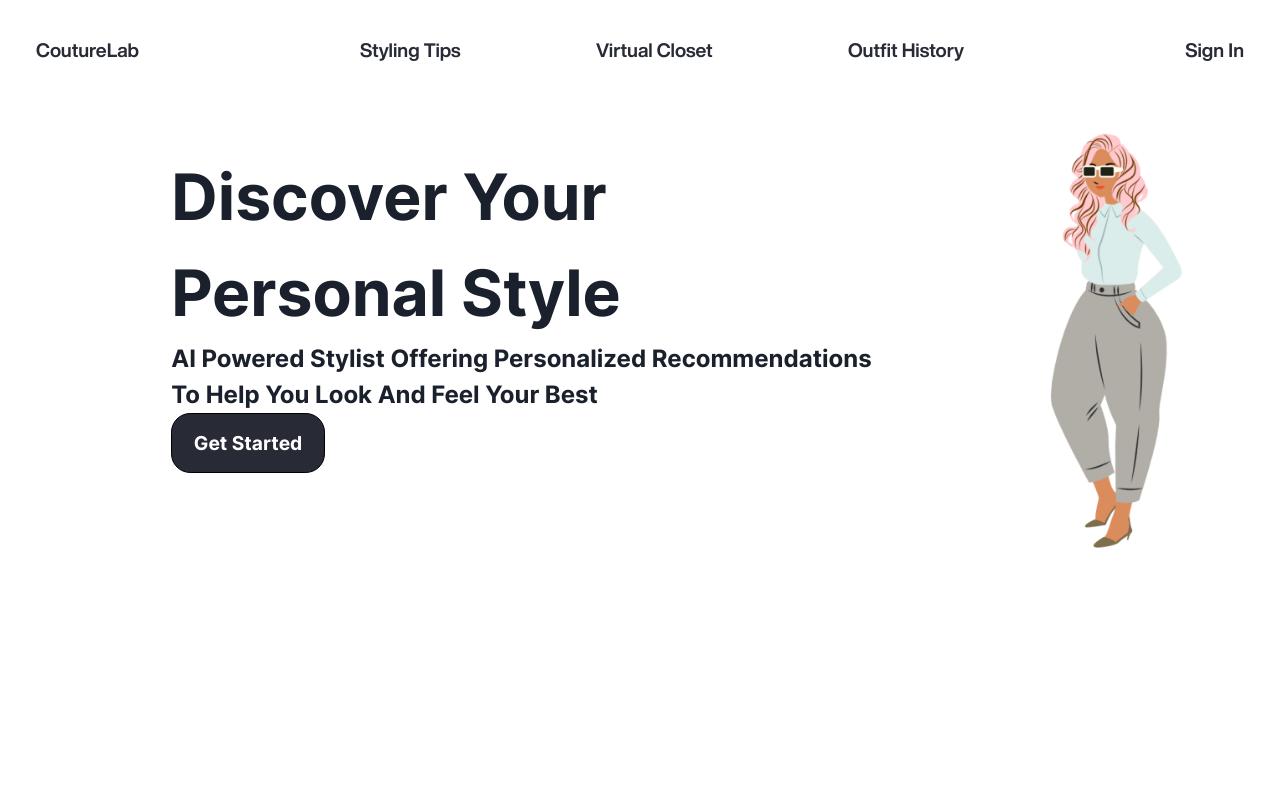
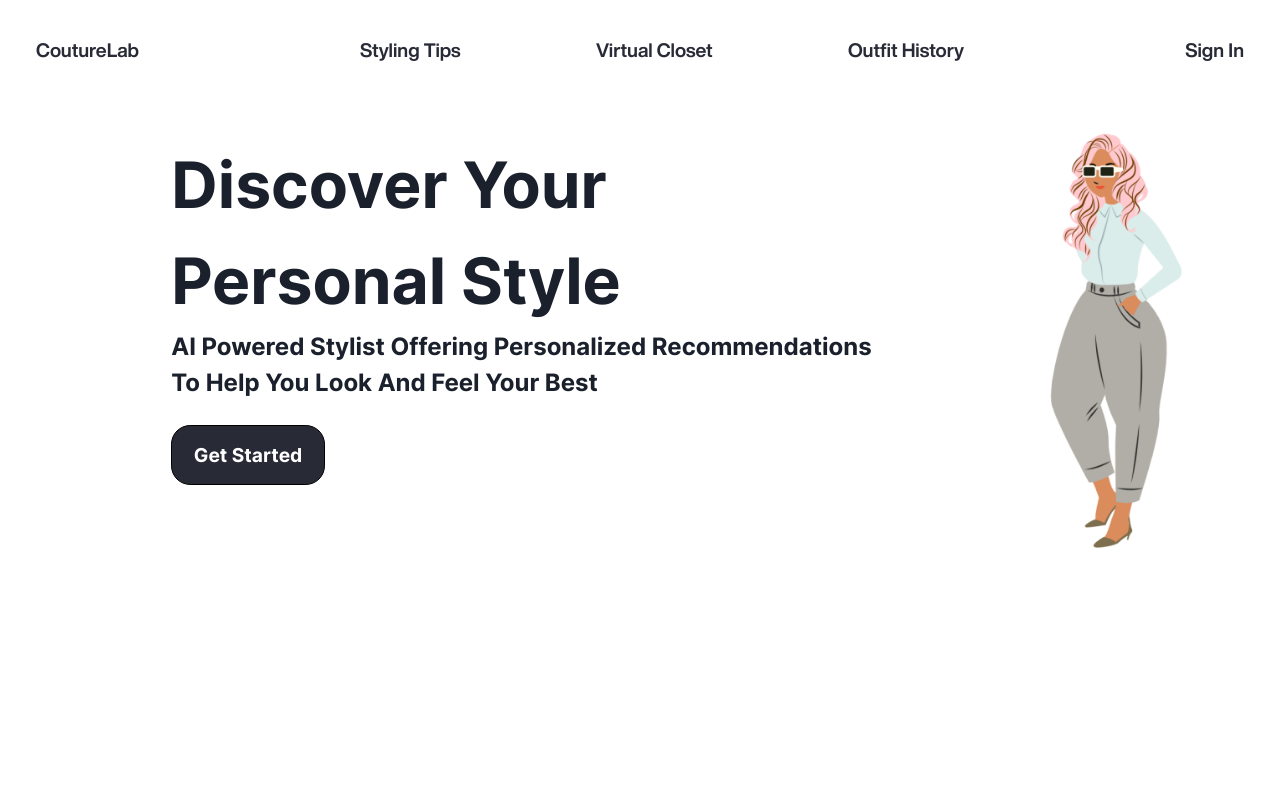
Before and after one commit to felixliang50779/Couture-Lab, a React (Create React App) app in the folder couture-lab-ui/: page /Home in a window 1280 px wide. Shown: the top 800 px of the page. Built offline with nearby package versions, Linux system fonts and the light colour scheme.

Commit message:
Added some space beneath landing page descriptions

```diff
--- a/couture-lab-ui/src/Pages/Home.module.css
+++ b/couture-lab-ui/src/Pages/Home.module.css
@@ -43,6 +43,7 @@
 
 .section-desc {
     font-size: 1.5em;
+    margin-bottom: 1em;
     max-width: 30em;
 }
 
--- a/couture-lab-ui/tailwind.config.js
+++ /dev/null
@@ -1,15 +0,0 @@
-// tailwind.config.js
-const {nextui} = require("@nextui-org/react");
-
-/** @type {import('tailwindcss').Config} */
-module.exports = {
-  content: [
-    // ...
-    "./node_modules/@nextui-org/theme/dist/**/*.{html,js,ts,jsx,tsx}",
-  ],
-  theme: {
-    extend: {},
-  },
-  darkMode: "class",
-  plugins: [nextui()],
-};
```
